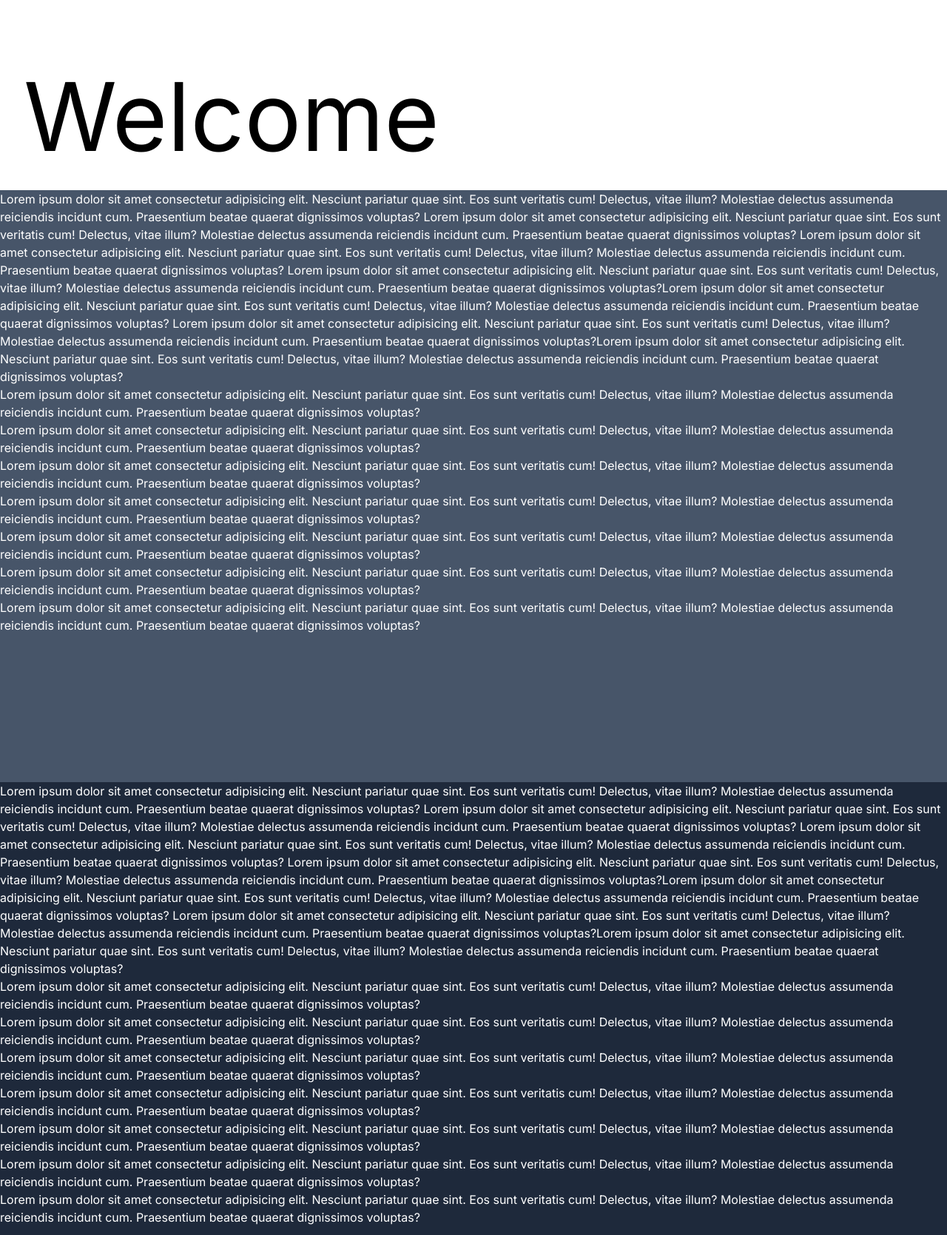
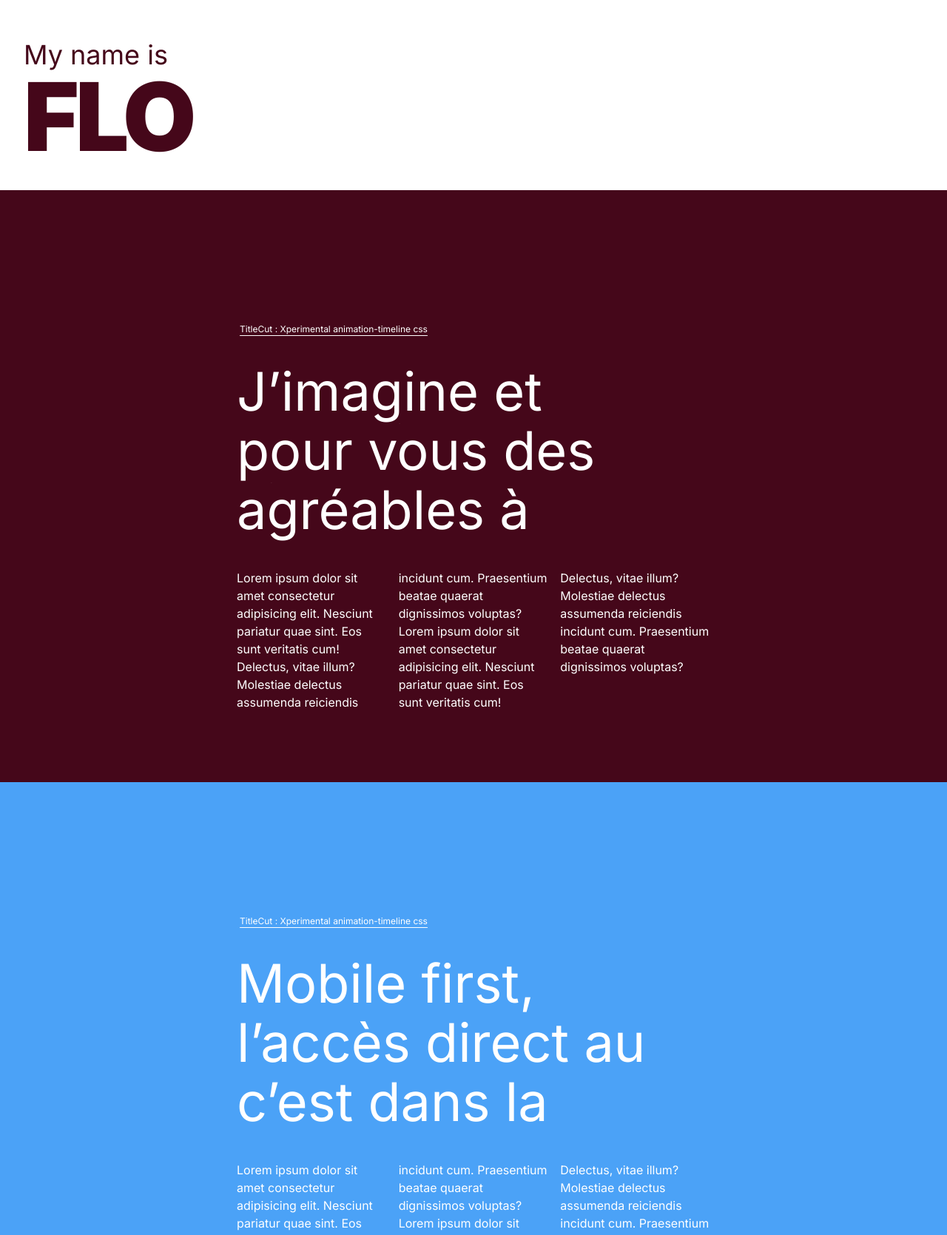
Before and after one commit to MrTuttle/flo, a Next.js app: page / in a window 1280 px wide. Shown: the part 543-2212 px from the top of the page at 74% size. Built offline with nearby package versions, Linux system fonts and the light colour scheme.

Commit message:
TitleCut component for reveal titles, cross browser, TitleRevealCut is the css experimental version

```diff
--- a/app/globals.css
+++ b/app/globals.css
@@ -107,14 +107,38 @@
   color: #0f0f0f;
 }
 .home-hero-content {
-  background-color: #2b11bf;
+  /* background-color: #2b11bf; */
+  background-color: rgb(15,164, 254);
   color: currentColor;
   display: flex;
   flex-direction: column;
   justify-content: flex-end;
   height: 100svh;
-  padding: 1.6rem;
-  /* position: sticky; */
+  padding:0 1.6rem;
+  /* position: sticky; conditionnal sticky with state */
   /* top: 0; */
-  border: 1px solid red
+  /* border: 1px solid red */
 }
+@keyframes reveal {
+  from {
+    transform: translateY(200px);
+    /* transform: scale(0); */
+    /* opacity: 0; */
+
+  }
+  to {
+    transform: translateY(0px);
+    /* transform: scale(1); */
+    /* opacity: 1; */
+
+  }
+
+}
+/* see https: //scroll-driven-animations.style/ */
+.title {
+ animation: reveal ease-in-out; /*pas de durée, on vas se servir de animation-timeline*/
+ /* animation-timeline: scroll(); *//* tous les titres se jouent pendant la durée totale du scroll*/
+ animation-timeline: view(block);
+ animation-range-start: cover 0%;
+ animation-range-end: cover 45%;
+}
--- a/app/page.tsx
+++ b/app/page.tsx
@@ -1,25 +1,54 @@
 import { ModeToggle } from "@/components/ui/ModeToggle";
 import { Button } from "@/components/ui/button";
 import Image from "next/image";
-import flo from "@/public/avatar/Florent-Vincerot-avatar-circle.png";
 import HomeHeroContent from "@/components/home/HomeHeroContent";
 import WindowsSizeDetector from "@/components/utlis/WindowsSizeDetector";
+import ParagrapheColones from "@/components/ui/ParagrapheColones";
+import TitleRevealCut from "@/components/ui/TitleRevealCut";
+import TitleCut from "@/components/ui/TitleCut";
 
 export default function Home() {
   return (
     <>
       {/* <WindowsSizeDetector /> */}
       {/* <div className="home-hero-curtain gutters bgwhite-fontblack">ghghghg</div> */}
-      {/* <div className="home-hero-visible"> */}
-      <div className="home-hero-curtain text-black bg-white h-[100svh]">
+      {/* <div className="home-hero-visible"> */}{" "}
+      <div className="fixed z-50 top-0 right-0 p-4">
+        <ModeToggle />
+      </div>
+      <div className="home-hero-curtain bg-white dark:bg-darkflo h-[100svh]">
         <div className="px-8">
-          <h1 className=" text-9xl">Welcome</h1>
+          {" "}
+          <h1 className=" text-4xl text-darkflo dark:text-white">My name is</h1>
+          <h1 className="text-9xl text-darkflo dark:text-white font-black tracking-[-0.3rem]">
+            FLO
+          </h1>
         </div>
       </div>
       <HomeHeroContent />
       {/* </div> */}
-
-      <div className="bg-slate-600 h-svh z-10">
+      <ParagrapheColones>
+        Lorem ipsum dolor sit amet consectetur adipisicing elit. Nesciunt
+        pariatur quae sint. Eos sunt veritatis cum! Delectus, vitae illum?
+        Molestiae delectus assumenda reiciendis incidunt cum. Praesentium beatae
+        quaerat dignissimos voluptas? Lorem ipsum dolor sit amet consectetur
+        adipisicing elit. Nesciunt pariatur quae sint. Eos sunt veritatis cum!
+        Delectus, vitae illum? Molestiae delectus assumenda reiciendis incidunt
+        cum. Praesentium beatae quaerat dignissimos voluptas?
+      </ParagrapheColones>
+      <div className="bg-bluflo pt-20 px-20 md:px-30 lg:px-40 xl:px-80 flex flex-col justify-center gap-4 min-h-svh">
+        {/* <div className="text-white text-4xl sm:text-6xl md:text-7xl sm:pb-20">
+          <h1>Mobile first, l’accès direct au net, c’est dans la poche! </h1>
+        </div> */}
+        <p className=" underline underline-offset-4 w-auto  text-white text-xs p-1 mb-5">
+          TitleCut : Xperimental animation-timeline css
+        </p>
+        <div className="sm:mb-5">
+          <TitleRevealCut>Mobile first,</TitleRevealCut>
+          <TitleRevealCut>l’accès direct au net,</TitleRevealCut>
+          <TitleRevealCut>c’est dans la poche!</TitleRevealCut>
+        </div>
+        <div className="column-1 sm:columns-2 lg:columns-3 2xl:columns-4">
           <p className="text-white">
             Lorem ipsum dolor sit amet consectetur adipisicing elit. Nesciunt
             pariatur quae sint. Eos sunt veritatis cum! Delectus, vitae illum?
@@ -28,69 +57,33 @@ export default function Home() {
             consectetur adipisicing elit. Nesciunt pariatur quae sint. Eos sunt
             veritatis cum! Delectus, vitae illum? Molestiae delectus assumenda
             reiciendis incidunt cum. Praesentium beatae quaerat dignissimos
-          voluptas? Lorem ipsum dolor sit amet consectetur adipisicing elit.
-          Nesciunt pariatur quae sint. Eos sunt veritatis cum! Delectus, vitae
-          illum? Molestiae delectus assumenda reiciendis incidunt cum.
-          Praesentium beatae quaerat dignissimos voluptas? Lorem ipsum dolor sit
-          amet consectetur adipisicing elit. Nesciunt pariatur quae sint. Eos
-          sunt veritatis cum! Delectus, vitae illum? Molestiae delectus
-          assumenda reiciendis incidunt cum. Praesentium beatae quaerat
-          dignissimos voluptas?Lorem ipsum dolor sit amet consectetur
-          adipisicing elit. Nesciunt pariatur quae sint. Eos sunt veritatis cum!
-          Delectus, vitae illum? Molestiae delectus assumenda reiciendis
-          incidunt cum. Praesentium beatae quaerat dignissimos voluptas? Lorem
-          ipsum dolor sit amet consectetur adipisicing elit. Nesciunt pariatur
-          quae sint. Eos sunt veritatis cum! Delectus, vitae illum? Molestiae
-          delectus assumenda reiciendis incidunt cum. Praesentium beatae quaerat
-          dignissimos voluptas?Lorem ipsum dolor sit amet consectetur
-          adipisicing elit. Nesciunt pariatur quae sint. Eos sunt veritatis cum!
-          Delectus, vitae illum? Molestiae delectus assumenda reiciendis
-          incidunt cum. Praesentium beatae quaerat dignissimos voluptas?
+            voluptas?
           </p>
-        <p className="text-white">
+        </div>
+      </div>
+      <ParagrapheColones>
         Lorem ipsum dolor sit amet consectetur adipisicing elit. Nesciunt
         pariatur quae sint. Eos sunt veritatis cum! Delectus, vitae illum?
-          Molestiae delectus assumenda reiciendis incidunt cum. Praesentium
-          beatae quaerat dignissimos voluptas?
+        Molestiae delectus assumenda reiciendis incidunt cum. Praesentium beatae
+        quaerat dignissimos voluptas? Lorem ipsum dolor sit amet consectetur
+        adipisicing elit. Nesciunt pariatur quae sint. Eos sunt veritatis cum!
+        Delectus, vitae illum? Molestiae delectus assumenda reiciendis incidunt
+        cum. Praesentium beatae quaerat dignissimos voluptas?
+      </ParagrapheColones>
+      <div className="bg-bluflo pt-20 px-20 md:px-30 lg:px-40 xl:px-80 flex flex-col justify-center gap-4 min-h-svh">
+        {/* <div className="text-white text-4xl sm:text-6xl md:text-7xl sm:pb-20">
+          <h1>Mobile first, l’accès direct au net, c’est dans la poche! </h1>
+        </div> */}
+        <p className=" underline underline-offset-4 w-auto  text-white text-xs p-1 mb-5">
+          TitleCut : JS safari friendly
         </p>
-        <p className="text-white">
-          Lorem ipsum dolor sit amet consectetur adipisicing elit. Nesciunt
-          pariatur quae sint. Eos sunt veritatis cum! Delectus, vitae illum?
-          Molestiae delectus assumenda reiciendis incidunt cum. Praesentium
-          beatae quaerat dignissimos voluptas?
-        </p>
-        <p className="text-white">
-          Lorem ipsum dolor sit amet consectetur adipisicing elit. Nesciunt
-          pariatur quae sint. Eos sunt veritatis cum! Delectus, vitae illum?
-          Molestiae delectus assumenda reiciendis incidunt cum. Praesentium
-          beatae quaerat dignissimos voluptas?
-        </p>
-        <p className="text-white">
-          Lorem ipsum dolor sit amet consectetur adipisicing elit. Nesciunt
-          pariatur quae sint. Eos sunt veritatis cum! Delectus, vitae illum?
-          Molestiae delectus assumenda reiciendis incidunt cum. Praesentium
-          beatae quaerat dignissimos voluptas?
-        </p>
-        <p className="text-white">
-          Lorem ipsum dolor sit amet consectetur adipisicing elit. Nesciunt
-          pariatur quae sint. Eos sunt veritatis cum! Delectus, vitae illum?
-          Molestiae delectus assumenda reiciendis incidunt cum. Praesentium
-          beatae quaerat dignissimos voluptas?
-        </p>
-        <p className="text-white">
-          Lorem ipsum dolor sit amet consectetur adipisicing elit. Nesciunt
-          pariatur quae sint. Eos sunt veritatis cum! Delectus, vitae illum?
-          Molestiae delectus assumenda reiciendis incidunt cum. Praesentium
-          beatae quaerat dignissimos voluptas?
-        </p>
-        <p className="text-white">
-          Lorem ipsum dolor sit amet consectetur adipisicing elit. Nesciunt
-          pariatur quae sint. Eos sunt veritatis cum! Delectus, vitae illum?
-          Molestiae delectus assumenda reiciendis incidunt cum. Praesentium
-          beatae quaerat dignissimos voluptas?
-        </p>
+        <div>
+          <TitleCut>J’imagine & conçois</TitleCut>
+          <TitleCut>pour vous des sites</TitleCut>
+          <TitleCut>agréables à consulter</TitleCut>
         </div>
-      <div className="bg-slate-800 h-svh z-10">
+
+        <div className="column-1 sm:columns-2 lg:columns-3 2xl:columns-4">
           <p className="text-white">
             Lorem ipsum dolor sit amet consectetur adipisicing elit. Nesciunt
             pariatur quae sint. Eos sunt veritatis cum! Delectus, vitae illum?
@@ -99,69 +92,35 @@ export default function Home() {
             consectetur adipisicing elit. Nesciunt pariatur quae sint. Eos sunt
             veritatis cum! Delectus, vitae illum? Molestiae delectus assumenda
             reiciendis incidunt cum. Praesentium beatae quaerat dignissimos
-          voluptas? Lorem ipsum dolor sit amet consectetur adipisicing elit.
-          Nesciunt pariatur quae sint. Eos sunt veritatis cum! Delectus, vitae
-          illum? Molestiae delectus assumenda reiciendis incidunt cum.
-          Praesentium beatae quaerat dignissimos voluptas? Lorem ipsum dolor sit
-          amet consectetur adipisicing elit. Nesciunt pariatur quae sint. Eos
-          sunt veritatis cum! Delectus, vitae illum? Molestiae delectus
-          assumenda reiciendis incidunt cum. Praesentium beatae quaerat
-          dignissimos voluptas?Lorem ipsum dolor sit amet consectetur
-          adipisicing elit. Nesciunt pariatur quae sint. Eos sunt veritatis cum!
-          Delectus, vitae illum? Molestiae delectus assumenda reiciendis
-          incidunt cum. Praesentium beatae quaerat dignissimos voluptas? Lorem
-          ipsum dolor sit amet consectetur adipisicing elit. Nesciunt pariatur
-          quae sint. Eos sunt veritatis cum! Delectus, vitae illum? Molestiae
-          delectus assumenda reiciendis incidunt cum. Praesentium beatae quaerat
-          dignissimos voluptas?Lorem ipsum dolor sit amet consectetur
-          adipisicing elit. Nesciunt pariatur quae sint. Eos sunt veritatis cum!
-          Delectus, vitae illum? Molestiae delectus assumenda reiciendis
-          incidunt cum. Praesentium beatae quaerat dignissimos voluptas?
+            voluptas?
           </p>
+        </div>
+      </div>
+      <div className="bg-bluflo pt-20 px-20 md:px-30 lg:px-40 xl:px-80 flex flex-col justify-center gap-4 min-h-svh">
+        {/* <div className="text-white text-4xl sm:text-6xl md:text-7xl sm:pb-20">
+          <h1>Mobile first, l’accès direct au net, c’est dans la poche! </h1>
+        </div> */}
+        <p className=" underline underline-offset-4 w-auto  text-white text-xs p-1 mb-5">
+          TitleCut : JS safari friendly
+        </p>
+        <div>
+          <TitleCut>J’imagine & conçois</TitleCut>
+          <TitleCut>pour vous des sites</TitleCut>
+          <TitleCut>agréables à consulter</TitleCut>
+        </div>
+        <div className="column-1 sm:columns-2 lg:columns-3 2xl:columns-4">
           <p className="text-white">
             Lorem ipsum dolor sit amet consectetur adipisicing elit. Nesciunt
             pariatur quae sint. Eos sunt veritatis cum! Delectus, vitae illum?
             Molestiae delectus assumenda reiciendis incidunt cum. Praesentium
-          beatae quaerat dignissimos voluptas?
-        </p>
-        <p className="text-white">
-          Lorem ipsum dolor sit amet consectetur adipisicing elit. Nesciunt
-          pariatur quae sint. Eos sunt veritatis cum! Delectus, vitae illum?
-          Molestiae delectus assumenda reiciendis incidunt cum. Praesentium
-          beatae quaerat dignissimos voluptas?
-        </p>
-        <p className="text-white">
-          Lorem ipsum dolor sit amet consectetur adipisicing elit. Nesciunt
-          pariatur quae sint. Eos sunt veritatis cum! Delectus, vitae illum?
-          Molestiae delectus assumenda reiciendis incidunt cum. Praesentium
-          beatae quaerat dignissimos voluptas?
-        </p>
-        <p className="text-white">
-          Lorem ipsum dolor sit amet consectetur adipisicing elit. Nesciunt
-          pariatur quae sint. Eos sunt veritatis cum! Delectus, vitae illum?
-          Molestiae delectus assumenda reiciendis incidunt cum. Praesentium
-          beatae quaerat dignissimos voluptas?
-        </p>
-        <p className="text-white">
-          Lorem ipsum dolor sit amet consectetur adipisicing elit. Nesciunt
-          pariatur quae sint. Eos sunt veritatis cum! Delectus, vitae illum?
-          Molestiae delectus assumenda reiciendis incidunt cum. Praesentium
-          beatae quaerat dignissimos voluptas?
-        </p>
-        <p className="text-white">
-          Lorem ipsum dolor sit amet consectetur adipisicing elit. Nesciunt
-          pariatur quae sint. Eos sunt veritatis cum! Delectus, vitae illum?
-          Molestiae delectus assumenda reiciendis incidunt cum. Praesentium
-          beatae quaerat dignissimos voluptas?
-        </p>
-        <p className="text-white">
-          Lorem ipsum dolor sit amet consectetur adipisicing elit. Nesciunt
-          pariatur quae sint. Eos sunt veritatis cum! Delectus, vitae illum?
-          Molestiae delectus assumenda reiciendis incidunt cum. Praesentium
-          beatae quaerat dignissimos voluptas?
+            beatae quaerat dignissimos voluptas? Lorem ipsum dolor sit amet
+            consectetur adipisicing elit. Nesciunt pariatur quae sint. Eos sunt
+            veritatis cum! Delectus, vitae illum? Molestiae delectus assumenda
+            reiciendis incidunt cum. Praesentium beatae quaerat dignissimos
+            voluptas?
           </p>
         </div>
-
+      </div>
       {/* <div className="z-50 absolute bg-slate-200 w-2/3 h-50 p-8">hjhjhjhjh</div>
       <main className=" flex min-h-screen flex-col items-center justify-between">
         <div className="h-[120vh] z-10 border border-green-500 w-2/3">
--- a/components/home/HomeHeroContent.tsx
+++ b/components/home/HomeHeroContent.tsx
@@ -4,7 +4,10 @@ import { useMotionValueEvent, useScroll } from "framer-motion";
 import WindowsSizeDetector, {
   useWindowSize,
 } from "../utlis/WindowsSizeDetector";
-
+import Image from "next/image";
+// import flo from "@/public/avatar/Florent-Vincerot-avatar-circle.png";
+import flo from "@/public/avatar/Florent-Vincerot-avatar.jpg";
+import HomeHeroContentLayout from "./HomeHeroContentLayout";
 const HomeHeroContent = () => {
   // const sticky = "sticky";
   const notSticky = "";
@@ -18,7 +21,7 @@ const HomeHeroContent = () => {
 
   // };
   useMotionValueEvent(scrollY, "change", (latest) => {
-    console.log("Page scroll: ", latest);
+    // console.log("Page scroll: ", latest);
     setSticky(latest);
   });
 
@@ -30,48 +33,11 @@ const HomeHeroContent = () => {
           : `relative mt-[100svh]`
       }`}
     >
-      <div className="flex gap-4 text-white ">
-        <p>
-          Lorem ipsum dolor sit amet consectetur adipisicing elit. Nesciunt
-          pariatur quae sint. Eos sunt veritatis cum! Delectus, vitae illum?
-          Molestiae delectus assumenda reiciendis incidunt cum. Praesentium
-          beatae quaerat dignissimos voluptas? Lorem ipsum dolor sit amet
-          consectetur adipisicing elit. Deserunt nam eaque debitis commodi est
-          unde voluptatum aspernatur, molestiae illum aliquid natus. Qui dicta,
-          provident aliquam quas laudantium dolorum. Vitae, neque.
-          <br />
-          <br />
-          <strong>
-            sticky value :<br />
-            {sticky}
-          </strong>
-          <br />
-        </p>
-        <p>
-          Lorem ipsum dolor sit amet consectetur adipisicing elit. Nesciunt
-          pariatur quae sint. Eos sunt veritatis cum! Delectus, vitae illum?
-          Molestiae delectus assumenda reiciendis incidunt cum. Praesentium
-          beatae quaerat dignissimos voluptas? Lorem ipsum dolor sit amet
-          consectetur adipisicing elit. Deserunt nam eaque debitis commodi est
-          unde voluptatum aspernatur, molestiae illum aliquid natus. Qui dicta,
-          provident aliquam quas laudantium dolorum. Vitae, neque.
-          <br />
-          <br />
-          <strong>
-            window height <br />
-            value (-50) :<br /> {windowSize.height - 50}
-          </strong>
-        </p>{" "}
-        <p>
-          Lorem ipsum dolor sit amet consectetur adipisicing elit. Nesciunt
-          pariatur quae sint. Eos sunt veritatis cum! Delectus, vitae illum?
-          Molestiae delectus assumenda reiciendis incidunt cum. Praesentium
-          beatae quaerat dignissimos voluptas? Lorem ipsum dolor sit amet
-          consectetur adipisicing elit. Deserunt nam eaque debitis commodi est
-          unde voluptatum aspernatur, molestiae illum aliquid natus. Qui dicta,
-          provident aliquam quas laudantium dolorum. Vitae, neque.
-        </p>
-      </div>
+      <HomeHeroContentLayout
+        sticky={sticky}
+        width={windowSize.width}
+        height={windowSize.height - 50}
+      />
     </div>
   );
 };
--- /dev/null
+++ b/components/home/HomeHeroContentLayout.tsx
@@ -0,0 +1,50 @@
+import Image from "next/image";
+import React from "react";
+// import flo from "@/public/avatar/Florent-Vincerot-avatar-circle.png";
+import flo from "@/public/avatar/Florent-Vincerot-avatar.jpg";
+
+interface HomeHeroContentLayoutProps {
+  sticky: number;
+  height: number;
+  width: number;
+}
+
+const HomeHeroContentLayout = ({
+  sticky,
+  width,
+  height,
+}: HomeHeroContentLayoutProps) => {
+  return (
+    <div className="flex gap-4 text-white">
+      <Image
+        src={flo}
+        alt="Portrait illustration de Florent Vincerot"
+        sizes="500"
+        className="transition-all w-2/3"
+        // style={{ objectFit: "cover" }}
+      />
+      <div className="absolute text-7xl w-1/3 right-40 top-60">
+        <h1>Développeur Front End</h1>
+        <h1>Designer UX/UI</h1>
+      </div>
+      <div className="flex flex-col justify-end py-10">
+        <p>LISTEN TO THE SCREEN</p>
+        <p>
+          scoll value :<br />
+          <strong>{sticky}</strong>
+          <br />
+        </p>
+        <p>
+          window width <br />
+          value (-50) :<br /> <strong>{width}</strong>
+        </p>{" "}
+        <p>
+          window height <br />
+          value (-50) :<br /> <strong>{height}</strong>
+        </p>{" "}
+      </div>
+    </div>
+  );
+};
+
+export default HomeHeroContentLayout;
--- a/components/ui/ModeToggle.tsx
+++ b/components/ui/ModeToggle.tsx
@@ -20,8 +20,9 @@ export function ModeToggle() {
   return (
     <DropdownMenu>
       <DropdownMenuTrigger asChild>
-        <Button variant="outline" size="icon">
-          <Sun className="h-[1.2rem] w-[1.2rem] rotate-0 scale-100 transition-all dark:-rotate-90 dark:scale-0" />
+        <Button variant="ghost" size="icon">
+          {/* <Sun className="h-[1.2rem] w-[1.2rem] rotate-0 scale-100 transition-all dark:-rotate-90 dark:scale-0" /> */}
+          <Sun className=" text-sky-500 h-[1.2rem] w-[1.2rem] rotate-0 scale-100 transition-all dark:-rotate-90 dark:scale-0 " />
           <Moon className="absolute h-[1.2rem] w-[1.2rem] rotate-90 scale-0 transition-all dark:rotate-0 dark:scale-100" />
           <span className="sr-only">Toggle theme</span>
         </Button>
--- /dev/null
+++ b/components/ui/ParagrapheColones.tsx
@@ -0,0 +1,32 @@
+import React from "react";
+import TitleCut from "./TitleCut";
+import TitleRevealCut from "./TitleRevealCut";
+interface Props {
+  children: string;
+}
+
+const ParagrapheColones = ({ children }: Props) => {
+  return (
+    <div className="bg-darkflo pt-20 px-20 md:px-30 lg:px-40 xl:px-80 flex flex-col justify-center gap-4 min-h-svh">
+      {/* <div className=" overflow-clip border border-red-500 text-white text-4xl sm:text-6xl md:text-7xl sm:mb-20">
+        <h1 className="title">
+          J’imagine et conçois pour vous des sites agréables à consulter
+        </h1>
+      </div> */}
+      {/* <TitleCut /> */}
+      <p className=" underline underline-offset-4 w-auto  text-white text-xs p-1 mb-5">
+        TitleCut : Xperimental animation-timeline css
+      </p>
+      <div className="sm:mb-5">
+        <TitleRevealCut>J’imagine et conçois</TitleRevealCut>
+        <TitleRevealCut>pour vous des sites</TitleRevealCut>
+        <TitleRevealCut>agréables à consulter</TitleRevealCut>
+      </div>
+      <div className="column-1 sm:columns-2 lg:columns-3 2xl:columns-4">
+        <p className="text-white">{children}</p>
+      </div>
+    </div>
+  );
+};
+
+export default ParagrapheColones;
--- /dev/null
+++ b/components/ui/TitleCut.tsx
@@ -0,0 +1,36 @@
+"use client";
+
+import React, { useEffect, useRef } from "react";
+import { useInView } from "framer-motion";
+
+interface Props {
+  children: string;
+}
+
+const TitleCut = ({ children }: Props) => {
+  const ref = useRef(null);
+  const isInView = useInView(ref);
+
+  useEffect(() => {
+    console.log("Element is in view: ", isInView);
+  }, [isInView]);
+
+  return (
+    <div
+      ref={ref}
+      className="  overflow-hidden text-white text-4xl h-[2.7rem] sm:text-6xl sm:h-[4.2rem] md:text-7xl md:h-[5rem]"
+    >
+      <h1
+        style={{
+          transform: isInView ? "none" : "translateY(200px)",
+          // opacity: isInView ? 1 : 0,
+          transition: "all 0.9s cubic-bezier(0.17, 0.55, 0.55, 1)",
+        }}
+      >
+        {children}
+      </h1>
+    </div>
+  );
+};
+
+export default TitleCut;
--- /dev/null
+++ b/components/ui/TitleRevealCut.tsx
@@ -0,0 +1,32 @@
+import React from "react";
+
+interface Props {
+  children: string;
+}
+
+const TitleRevealCut = ({ children }: Props) => {
+  return (
+    <div className="  overflow-clip text-white text-4xl h-[2.7rem] sm:text-6xl sm:h-[4.2rem] md:text-7xl md:h-[5rem]">
+      <h1 className="title py-0 my-0">{children}</h1>
+    </div>
+  );
+};
+
+export default TitleRevealCut;
+
+/* see https: //scroll-driven-animations.style/ */
+// NEED THESE CSS APPLIED
+// @keyframes reveal {
+//   from {
+//     transform: translateY(200px);
+//   }
+//   to {
+//     transform: translateY(0px);
+//   }
+// }
+// .title {
+//  animation: reveal ease-in-out;
+//  animation-timeline: view(block);
+//  animation-range-start: cover 0%;
+//  animation-range-end: cover 45%;
+// }
--- a/tailwind.config.ts
+++ b/tailwind.config.ts
@@ -1,13 +1,13 @@
-import type { Config } from "tailwindcss"
+import type { Config } from "tailwindcss";
 
 const config = {
   darkMode: ["class"],
   content: [
-    './pages/**/*.{ts,tsx}',
-    './components/**/*.{ts,tsx}',
-    './app/**/*.{ts,tsx}',
-    './src/**/*.{ts,tsx}',
-	],
+    "./pages/**/*.{ts,tsx}",
+    "./components/**/*.{ts,tsx}",
+    "./app/**/*.{ts,tsx}",
+    "./src/**/*.{ts,tsx}",
+  ],
   prefix: "",
   theme: {
     container: {
@@ -19,6 +19,8 @@ const config = {
     },
     extend: {
       colors: {
+        bluflo: "#4ba2f7",
+        darkflo: "rgb(69,7,26)",
         border: "hsl(var(--border))",
         input: "hsl(var(--input))",
         ring: "hsl(var(--ring))",
@@ -75,6 +77,6 @@ const config = {
     },
   },
   plugins: [require("tailwindcss-animate")],
-} satisfies Config
+} satisfies Config;
 
-export default config
+export default config;
```
Lines whose indentation alone changed are shown as unchanged.
